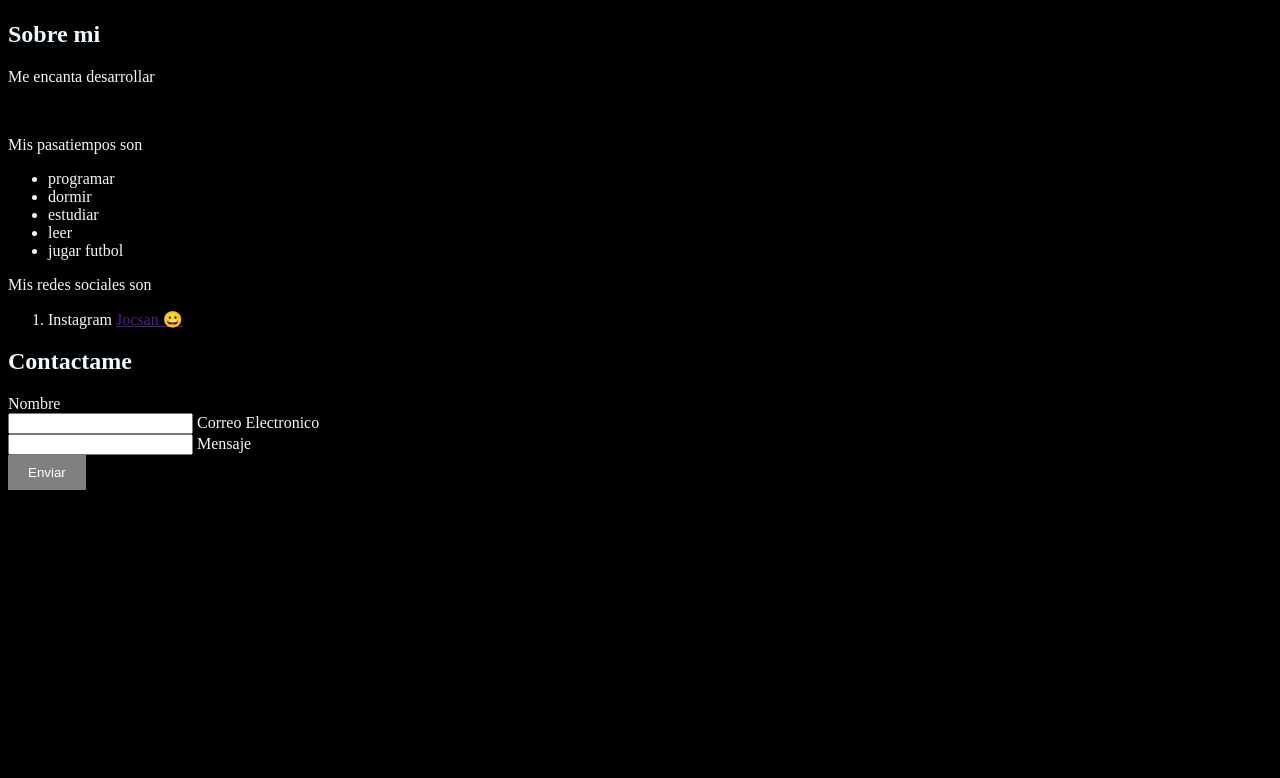
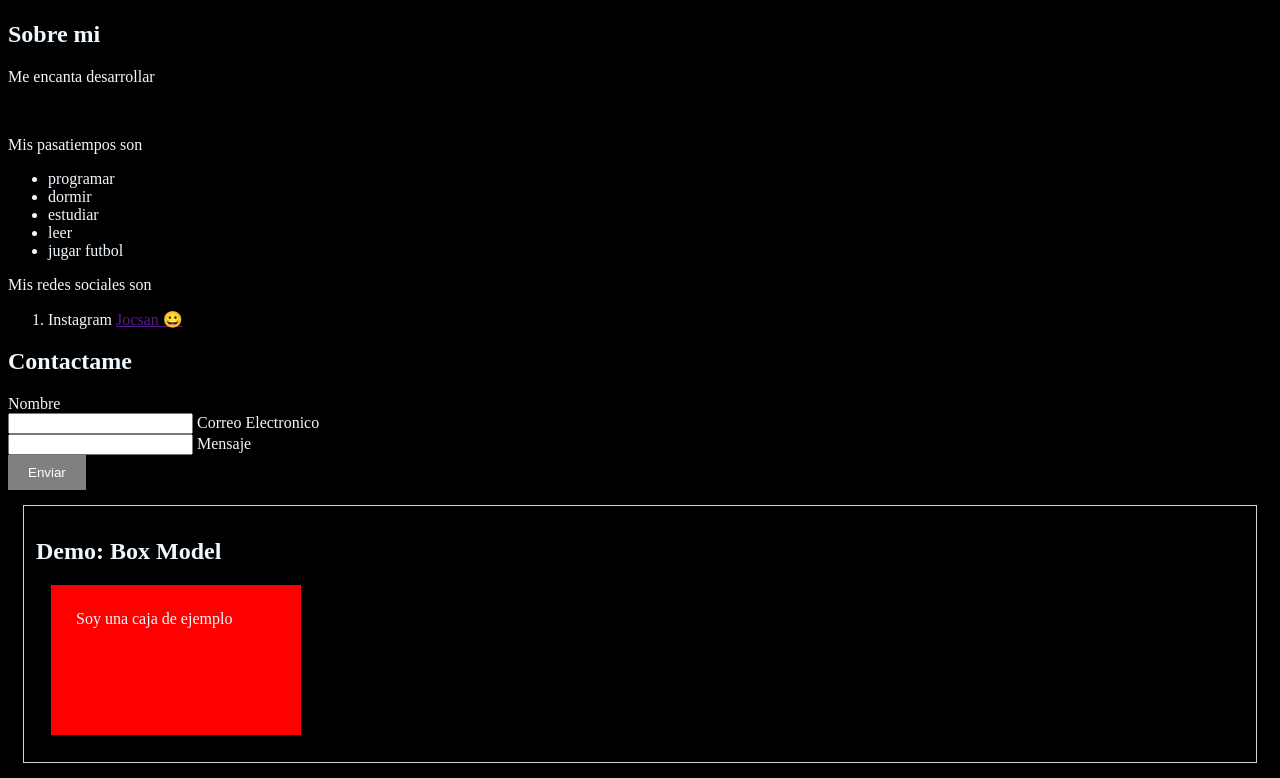
Before and after one commit to JocsanCantera/mi-primer-html, a plain HTML site: page index.html in a window 1280 px wide. Shown: the part 352-1130 px from the top of the page. Before the commit the page ends 850 px from the top, so only its background shows below. Drawn offline with Linux system fonts and the light colour scheme.

Commit message:
feat: se agrego una caja

```diff
--- a/index.html
+++ b/index.html
@@ -55,6 +55,13 @@
             <button>Enviar</button>
         </form>
 
+        <section id="box-model">
+            <h2>Demo: Box Model</h2>
+                <div class="box-demo">
+                    Soy una caja de ejemplo
+                </div>
+        </section>
+
     <footer>
 
     </footer>
--- a/src/css/style.css
+++ b/src/css/style.css
@@ -24,5 +24,21 @@ button{
 }
 
 button:hover {
-    background-color: blue; /* Color del botón cuando el ratón pasa por encima */
+    background-color: red; /* Color del botón cuando el ratón pasa por encima */
 }
+
+#box-model{
+    margin: 15px;           /* espacio externo */
+    padding: 12px;          /* espacio interno */
+    border: 1px solid #d1d5db;
+}
+
+.box-demo{
+    width: 200px;
+    height: 100px;
+    padding: 20px;
+    border: 5px solid red;
+    margin: 15px;
+    background-color: red;
+    color: aliceblue;
+}
```
